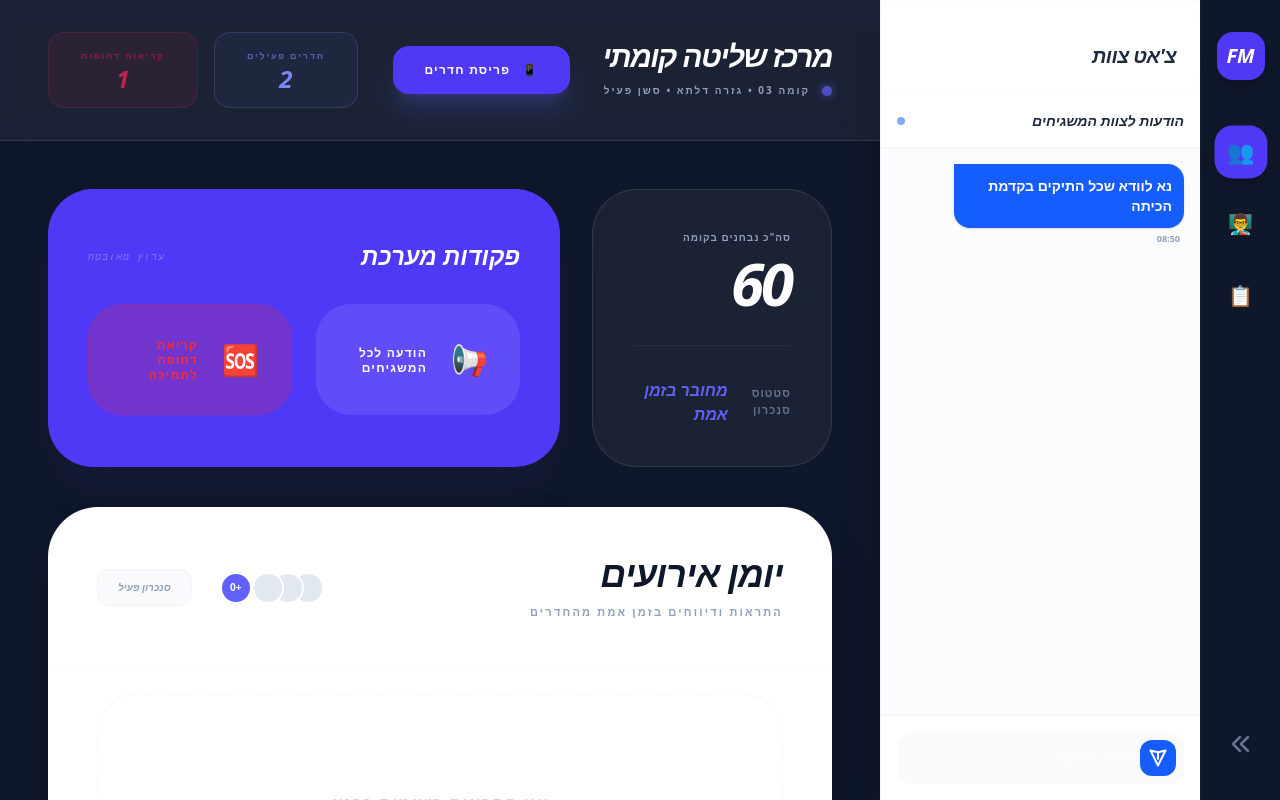
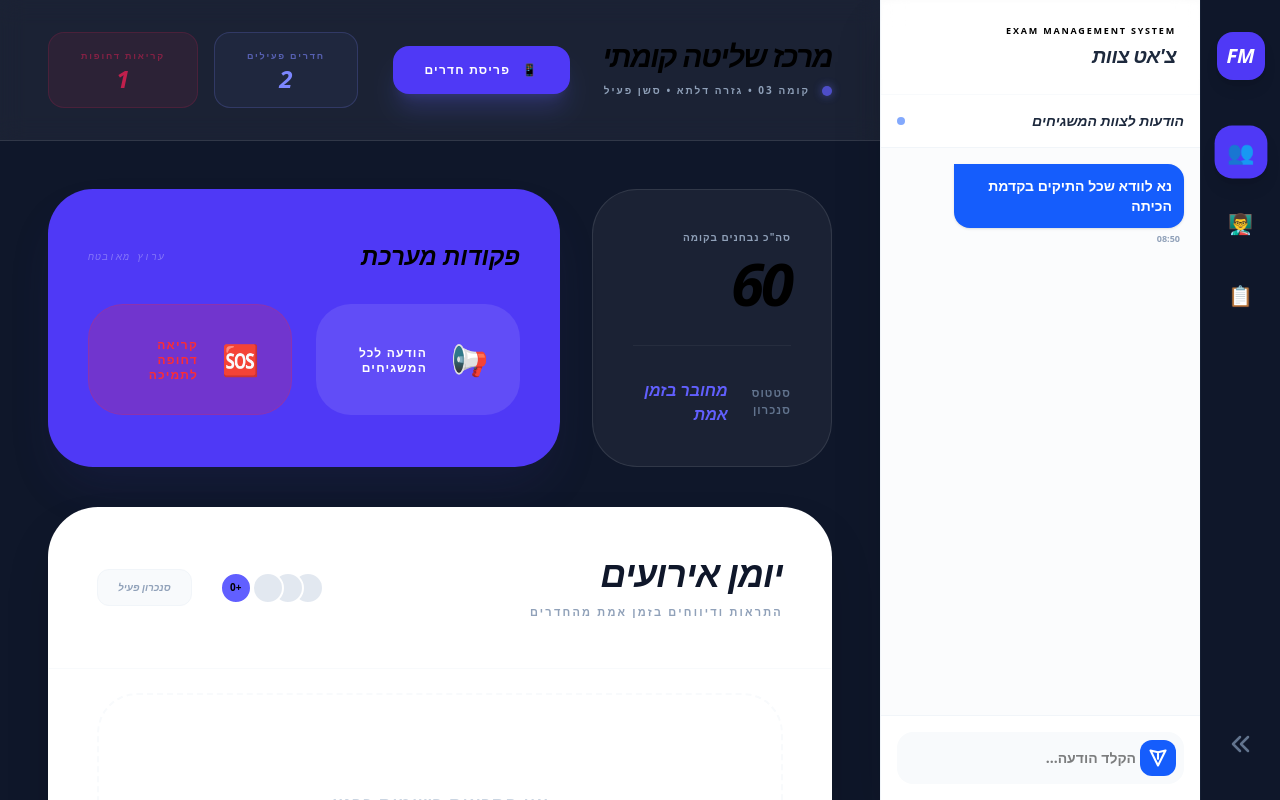
Before and after one commit to ShaharBar99/ExaMonitor, a React (Vite) app in the folder examonitor-vite/: page /supervisor/floorsupervisorDashboardPage in a window 1280 px wide. Built offline with nearby package versions, Linux system fonts and the light colour scheme.

Commit message:
white text to black

```diff
--- a/examonitor-vite/src/components/lecturer/LecturerDashboardPage.jsx
+++ b/examonitor-vite/src/components/lecturer/LecturerDashboardPage.jsx
@@ -57,7 +57,7 @@ export default function LecturerDashboardPage() {
   ];
 
   return (
-    <div className="h-screen flex bg-[#0f172a] overflow-hidden font-sans text-right text-white" dir="rtl">
+    <div className="h-screen flex bg-[#0f172a] overflow-hidden font-sans text-right text-black" dir="rtl">
 
       {/* תפריט צד */}
       <Sidebar
--- a/examonitor-vite/src/components/supervisor/FloorSupervisorDashboardPage.jsx
+++ b/examonitor-vite/src/components/supervisor/FloorSupervisorDashboardPage.jsx
@@ -56,14 +56,14 @@ export default function FloorSupervisorDashboardPage() {
 
   if (isLoadingNotifications && notifications.length === 0) {
     return (
-      <div className="h-screen flex flex-col items-center justify-center bg-[#0f172a] text-white font-black italic uppercase tracking-widest">
+      <div className="h-screen flex flex-col items-center justify-center bg-[#0f172a] text-black font-black italic uppercase tracking-widest">
         מאתחל מערכת שליטה...
       </div>
     );
   }
 
   return (
-    <div className="h-screen flex bg-[#0f172a] overflow-hidden font-sans text-right text-white" dir="rtl">
+    <div className="h-screen flex bg-[#0f172a] overflow-hidden font-sans text-right text-black" dir="rtl">
 
       <Sidebar
         tabs={tabs}
```
